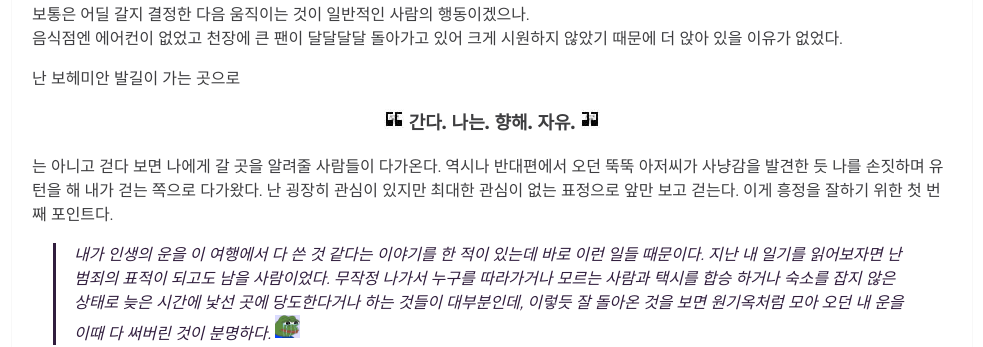
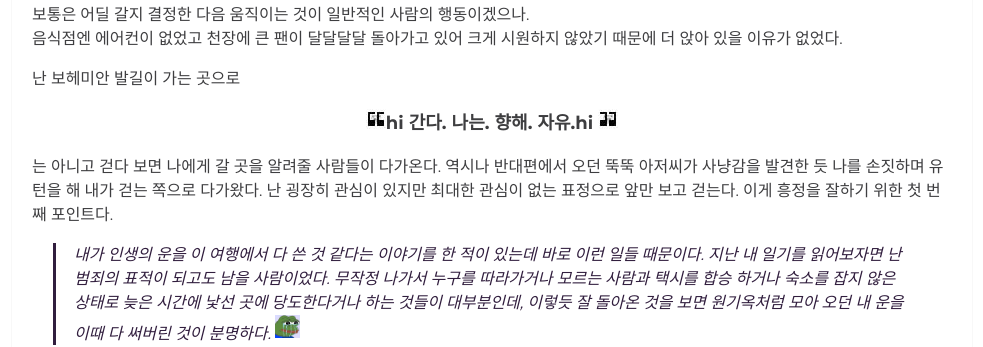
Before and after one commit to HAEZZA/HAEZZA.github.io, a Jekyll site: the page built from _posts/2019-08-19-I-Am-A-Bohemian.markdown, in a window 1280 px wide. Shown: the part 729-1076 px from the top of the page, without its empty margins (148-1131 px from the left). Built offline with Jekyll 4.4.1, drawn with Linux system fonts in a browser that asks for light colours; comment, search, counter and statistics services are not loaded.

Commit message:
css page-quote test

```diff
--- a/assets/css/main.css
+++ b/assets/css/main.css
@@ -984,12 +984,12 @@ pre {
   font-weight: bold; }
 
 .page-quote:before {
-  content: url("../img/left-quote.jpg") "      ";
+  content: url("../img/left-quote.jpg") "hi      ";
   margin-top: -500px;
   margin-bottom: 100px; }
 
 .page-quote:after {
-  content: "      " url("../img/right-quote.jpg");
+  content: "hi      " url("../img/right-quote.jpg");
   margin-top: -500px;
   margin-bottom: 100px; }
 
--- a/assets/css/sass/parts/post-page.scss
+++ b/assets/css/sass/parts/post-page.scss
@@ -19,13 +19,13 @@
  }
 
 .page-quote:before {
-    content: url("../img/left-quote.jpg") "      ";
+    content: url("../img/left-quote.jpg") "hi      ";
     margin-top: -500px;
     margin-bottom: 100px;
 }
 
 .page-quote:after {
-    content: "      " url("../img/right-quote.jpg");
+    content: "hi      " url("../img/right-quote.jpg");
     margin-top: -500px;
     margin-bottom: 100px;
 }
```
